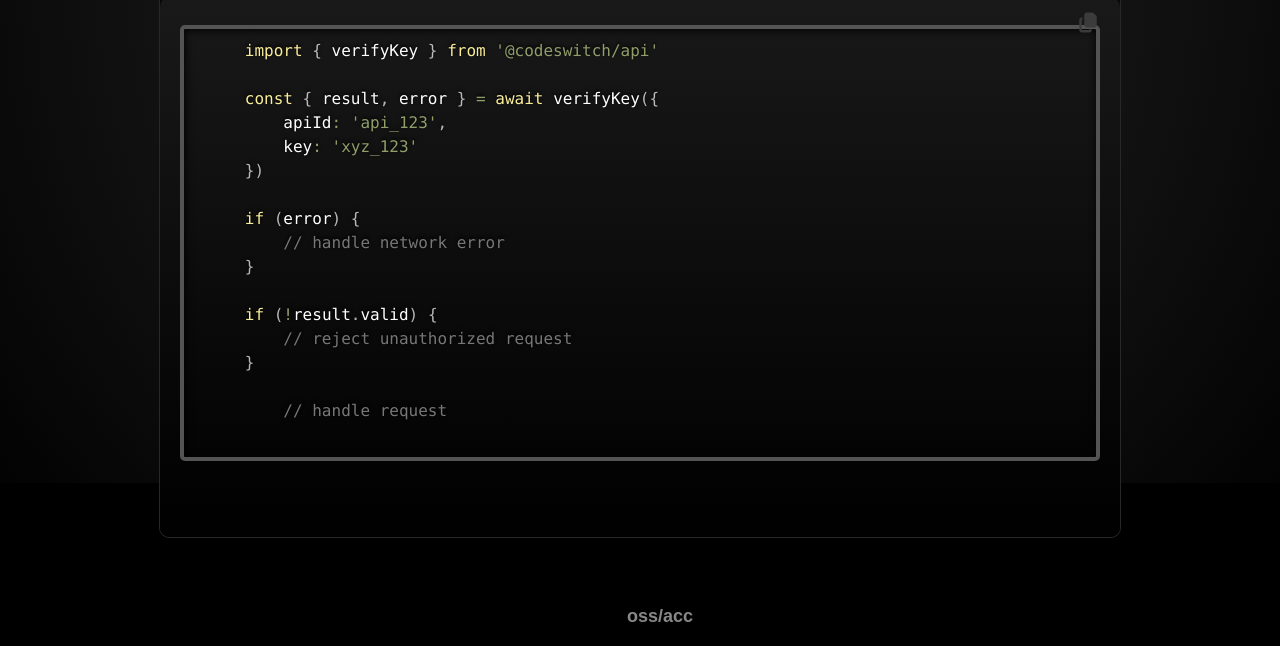
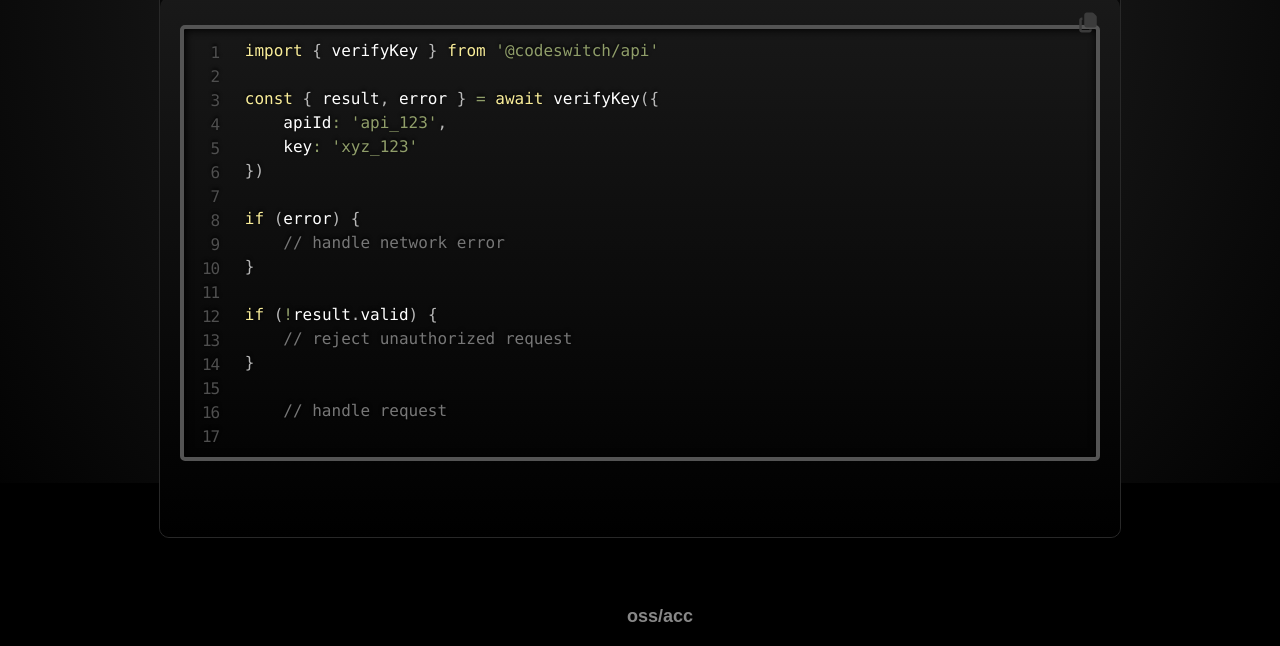
Before and after one commit to Aly26ssa/CodeSwitcher, a plain HTML site: page index.html in a window 1280 px wide. Shown: the part 587-1233 px from the top of the page. Drawn offline with nearby package versions, Linux system fonts and the light colour scheme; a web font is replaced by a local one.

Commit message:
editing the css

```diff
--- a/styles/styles.css
+++ b/styles/styles.css
@@ -285,7 +285,7 @@ pre[class*="language-"].line-numbers > code {
     pointer-events: none;
     top: 0;
     font-size: 100%;
-    left: -12em;
+    left: -3.8em;
     width: 3em;
     letter-spacing: -1px;
     -webkit-user-select: none;
```
